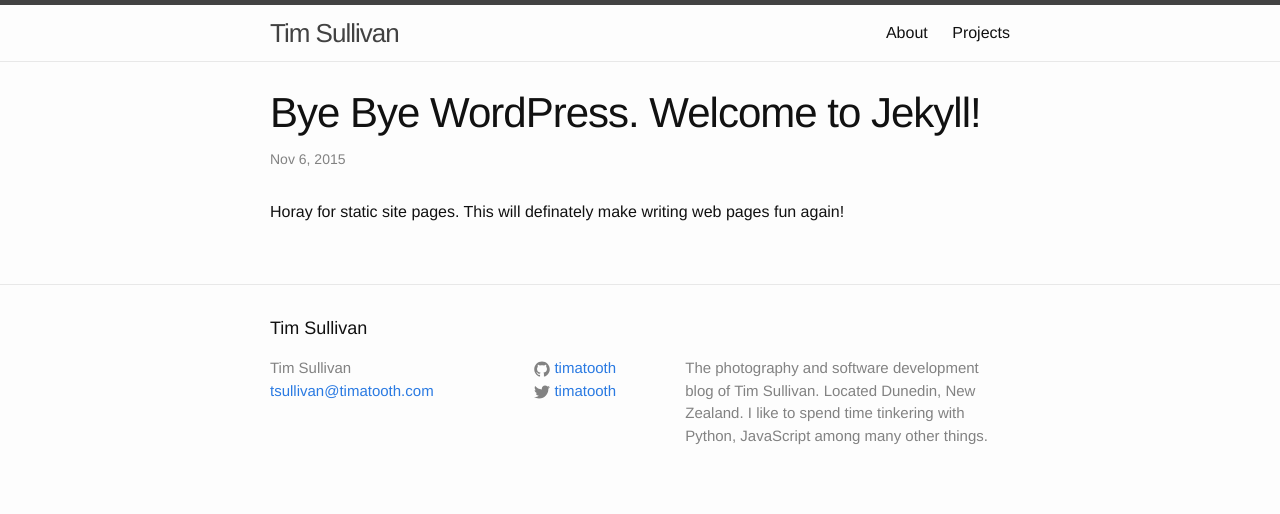
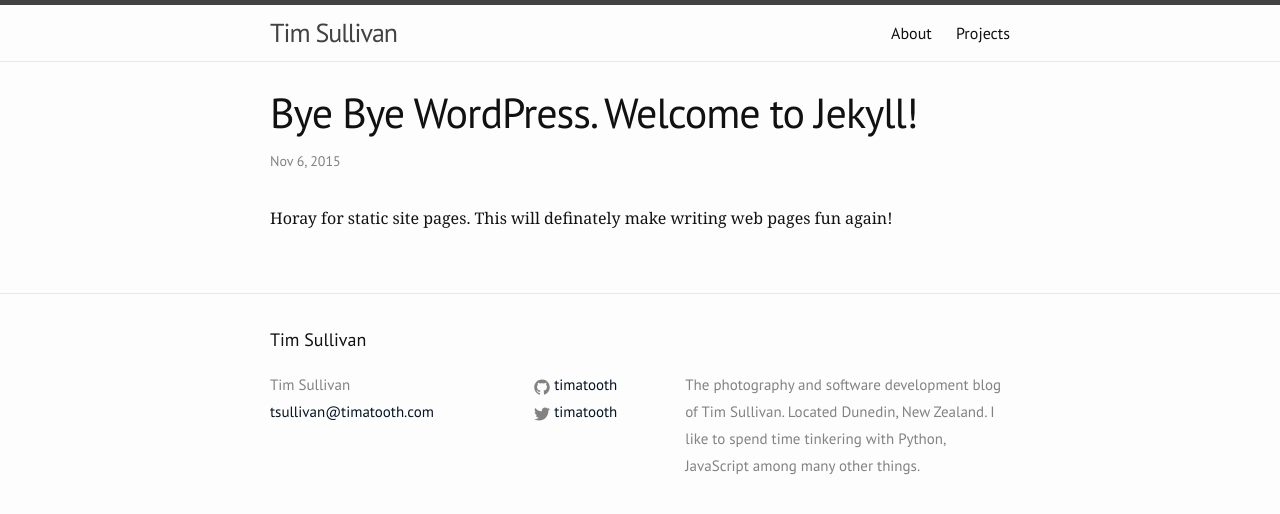
Before and after one commit to timatooth/timatooth.github.io, a Jekyll site: the page built from _posts/2015-11-06-bye-wp-welcome-to-jekyll.md, in a window 1280 px wide. Shown: the top 514 px of the page. Built offline with Jekyll 4.4.1, drawn with Linux system fonts in a browser that asks for light colours.

Commit message:
Some site font changes. Enabled excerpts

```diff
--- a/_sass/_base.scss
+++ b/_sass/_base.scss
@@ -83,6 +83,7 @@
  */
 h1, h2, h3, h4, h5, h6 {
     font-weight: $base-font-weight;
+    font-family: $heading-font-family;
 }
 
 
@@ -99,8 +100,7 @@
     }
 
     &:hover {
-        color: $text-color;
-        text-decoration: underline;
+        color: lighten($text-color, 15%);
     }
 }
 
--- a/_sass/_layout.scss
+++ b/_sass/_layout.scss
@@ -8,6 +8,7 @@
 
     // Positioning context for the mobile navigation icon
     position: relative;
+    font-family: $heading-font-family;
 }
 
 .site-title {
@@ -100,6 +101,7 @@
 .site-footer {
     border-top: 1px solid $grey-color-light;
     padding: $spacing-unit 0;
+    font-family: $heading-font-family;
 }
 
 .footer-heading {
@@ -186,6 +188,7 @@
 
 .post-meta {
     font-size: $small-font-size;
+    font-family: $heading-font-family;
     color: $grey-color;
 }
 
--- a/css/main.scss
+++ b/css/main.scss
@@ -6,17 +6,18 @@
 
 
 // Our variables
-$base-font-family: "Helvetica Neue", Helvetica, Arial, sans-serif;
+$base-font-family: "Noto Serif", Helvetica, Arial, sans-serif;
 $base-font-size:   16px;
 $base-font-weight: 400;
 $small-font-size:  $base-font-size * 0.875;
-$base-line-height: 1.5;
+$base-line-height: 1.8;
+$heading-font-family: "PT Sans", Helvetica, Arial, sans-serif;
 
 $spacing-unit:     30px;
 
 $text-color:       #111;
 $background-color: #fdfdfd;
-$brand-color:      #2a7ae2;
+$brand-color:      #051324; //super dark blue
 
 $grey-color:       #828282;
 $grey-color-light: lighten($grey-color, 40%);
@@ -51,3 +52,6 @@
         "layout",
         "syntax-highlighting"
 ;
+
+//google fonts
+@import url(https://fonts.googleapis.com/css?family=Noto+Serif:400,400italic,700|PT+Sans);
--- a/index.html
+++ b/index.html
@@ -14,6 +14,7 @@
         <h2>
           <a class="post-link" href="{{ post.url | prepend: site.baseurl }}">{{ post.title }}</a>
         </h2>
+        {{ post.excerpt }}
       </li>
     {% endfor %}
   </ul>
```
